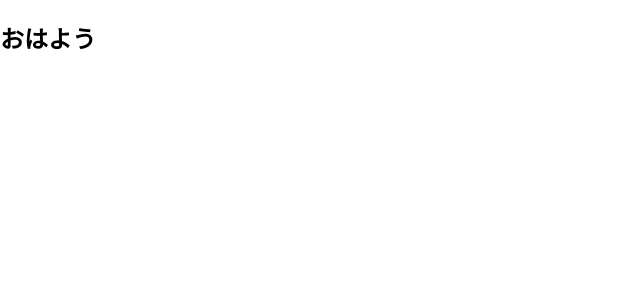
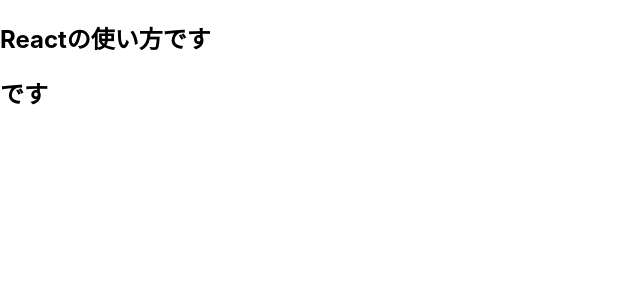
Before and after one commit to tokku5552/react-practice, a React (Create React App) app: page / in a window 1280 px wide. Shown: the top 300 px of the page, without its empty margins (0-640 px from the left). Built offline with nearby package versions, Linux system fonts and the light colour scheme.

Commit message:
add Article.jsx

```diff
--- /dev/null
+++ b/src/Article.jsx
@@ -0,0 +1,11 @@
+import React from 'react';
+
+const Article = (props) => {
+    return (
+        <div>
+            <h2>{props.title}です</h2>
+        </div>
+    )
+};
+
+export default Article;
--- a/src/Blog.jsx
+++ b/src/Blog.jsx
@@ -1,16 +1,19 @@
 import React from 'react';
+import Article from './Article';
 
-class Blog extends React.Component{
-    constructor(props){
+class Blog extends React.Component {
+    constructor(props) {
         super(props);
     }
-    render(){
-        return(
-            <div>
-                <h2>おはよう</h2>
-            </div>
+    render() {
+        return (
+            <>
+                <Article title={'Reactの使い方'}/>
+                <Article />
+            </>
 
         )
     }
 }
+
 export default Blog
```
Also changed, not shown: 1 other file (tests, documents, lock files or other folders).
